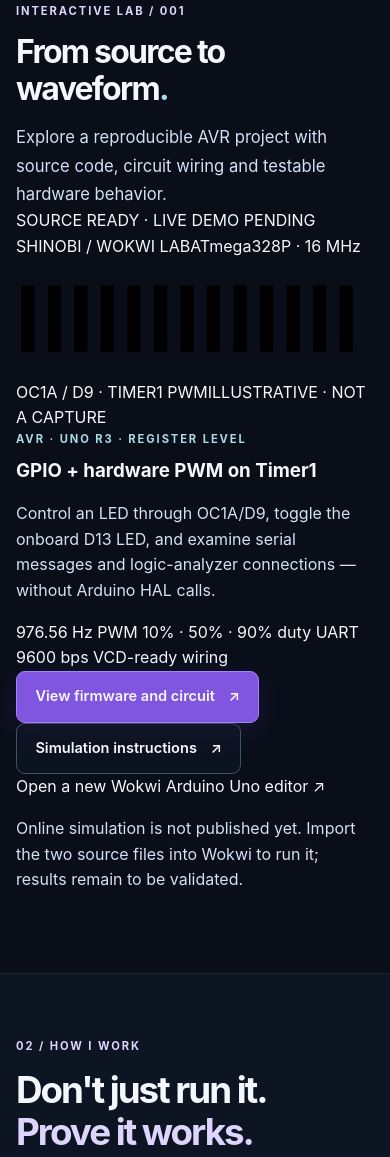
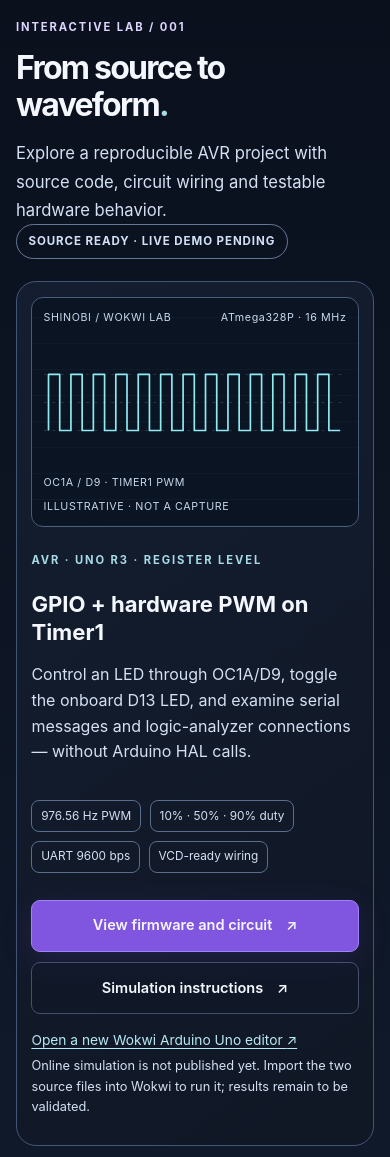
Before and after one commit to Anderson-Shinobi/Anderson-Shinobi.github.io, a website: page index.html in a window 390 px wide. Shown: the part 4199-5356 px from the top of the page. Drawn offline with Linux system fonts and the light colour scheme.

Commit message:
style(wokwi): build responsive interactive lab showcase and readable signal graphic

```diff
--- a/assets/css/refinements.css
+++ b/assets/css/refinements.css
@@ -148,3 +148,56 @@
 .filter-summary output { color: #f5f7ff; font-weight: 700; }
 html[lang="en"] .filter-summary-pt,
 html[lang="pt-BR"] .filter-summary-en { display: none; }
+
+/* SHINOBI Interactive Lab — zero image payload, responsive waveform illustration. */
+.interactive-lab-section { padding-block: 5rem; background: linear-gradient(180deg,#0a101c,#101a2b); }
+.lab-availability {
+  align-self: flex-start;
+  display: inline-flex; align-items: center;
+  padding: .45rem .72rem;
+  border: 1px solid #647896; border-radius: 100px;
+  color: #d4e1f4; font-size: .72rem; letter-spacing: .08em; font-weight: 650;
+}
+.lab-showcase {
+  display: grid; grid-template-columns: minmax(0,1fr) minmax(0,1fr);
+  gap: 1.6rem; margin-top: 1.4rem; padding: 1.4rem;
+  border: 1px solid #445575; border-radius: 20px;
+  background: linear-gradient(145deg,#141e30,#101725);
+}
+.lab-schematic {
+  display: flex; flex-direction: column; justify-content: space-between;
+  min-width: 0; min-height: 340px; padding: 1.1rem;
+  border: 1px solid #4a5c77; border-radius: 12px;
+  background: repeating-linear-gradient(0deg,rgba(73,107,146,.07) 0,rgba(73,107,146,.07) 1px,transparent 1px,transparent 26px),#0a1422;
+  overflow: hidden;
+}
+.lab-schematic-top,.lab-schematic-bottom {
+  display:flex; flex-wrap:wrap; align-items:center; justify-content:space-between;
+  gap:.4rem; color:#c7d8ed; letter-spacing:.055em; font-size:.67rem;
+}
+.lab-signal { width:100%; height:auto; max-height: 190px; }
+.lab-grid { fill:none; stroke:#40536b; stroke-width:1; stroke-dasharray:5 10; }
+.lab-trace { fill:none; stroke:#8eecf1; stroke-width:3; stroke-linejoin:round; }
+.lab-description { display:flex; flex-direction:column; justify-content:center; min-width:0; }
+.lab-description h3 { font-size:clamp(1.38rem,2vw,2rem); color:#f5f7ff; line-height:1.25; margin:.6rem 0 1rem; }
+.lab-description > p:not(.eyebrow) { color:#d4e1f4; }
+.lab-facts { display:flex; flex-wrap:wrap; gap:.55rem; margin:1.2rem 0; }
+.lab-facts span {
+  display:inline-flex; border:1px solid #596e8c; border-radius:8px;
+  padding:.35rem .55rem; color:#d4e1f4; font-size:.74rem;
+}
+.lab-actions { display:flex; flex-wrap:wrap; gap:.65rem; margin-top:.5rem; }
+.lab-actions .btn { min-height:44px; text-align:center; }
+.lab-secondary-link { margin:.95rem 0 .3rem; font-size:.86rem; }
+.lab-secondary-link a { color:#b9eaf3; text-decoration:underline; text-underline-offset:.2em; }
+.lab-secondary-link a:hover { color:#fff; }
+.lab-note { font-size:.8rem; line-height:1.6; }
+@media(max-width:820px) {
+  .lab-showcase { grid-template-columns:1fr; }
+  .lab-schematic { min-height:230px; }
+}
+@media(max-width:420px) {
+  .lab-showcase { padding:.9rem; }
+  .lab-schematic { padding:.7rem; }
+  .lab-actions .btn { width:100%; }
+}
```
